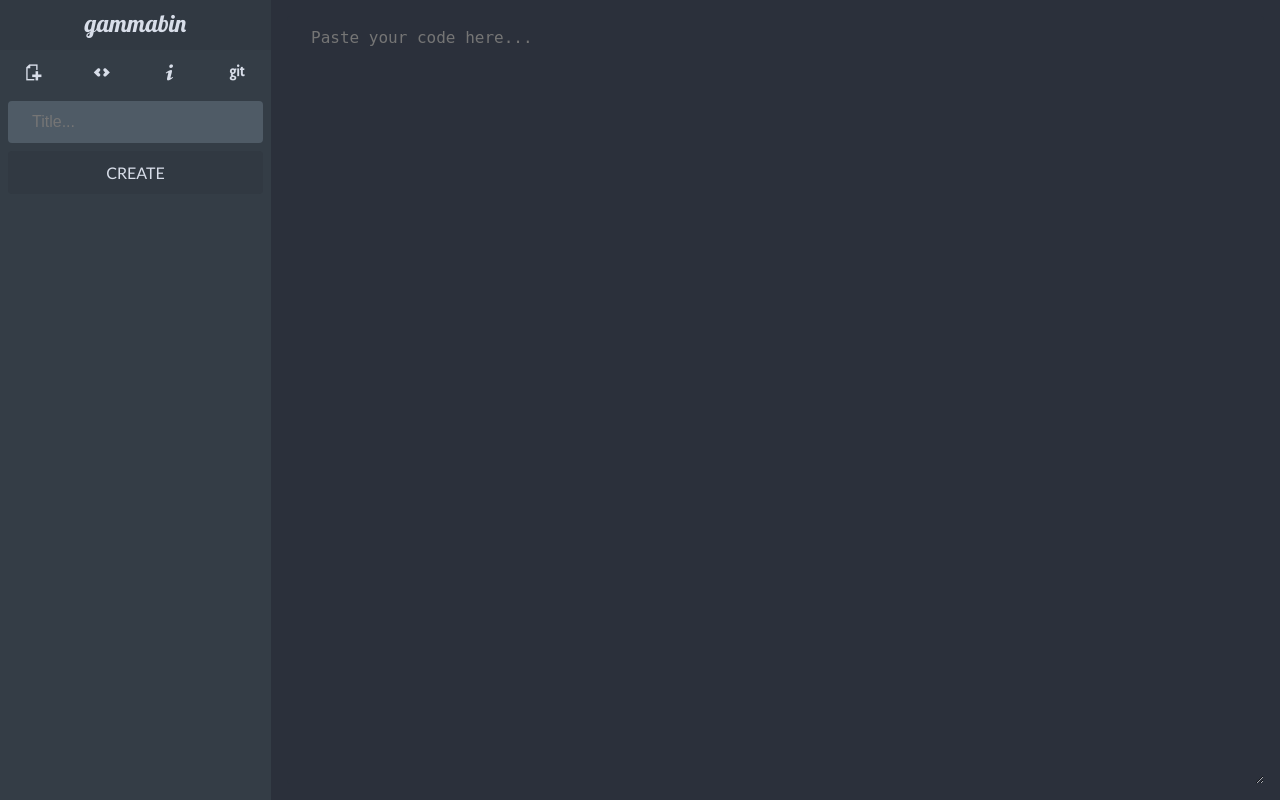
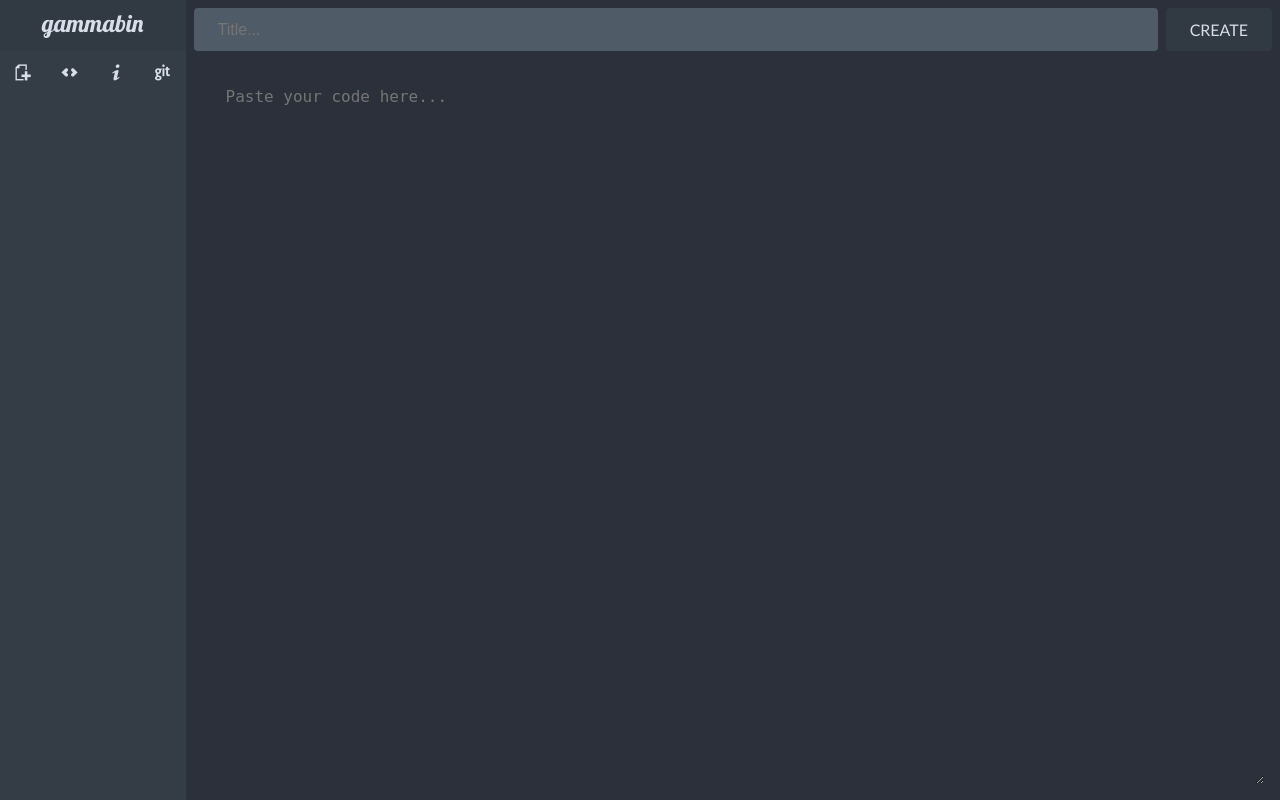
Before and after one commit to nukeop/gammabin, a Flask app: page / in a window 1280 px wide. Run offline with Flask 2, Linux system fonts and the light colour scheme; some libraries are stand-ins or nearby versions.

Commit message:
layout change

```diff
--- a/gammabin/static/css/index.css
+++ b/gammabin/static/css/index.css
@@ -10,7 +10,7 @@
     height: 100%;
     margin: 0;
 
-    flex-flow: row;
+    flex-flow: column;
     flex: 1 1 auto;
 }
 
@@ -18,8 +18,9 @@
 {
     display: flex;
 
-    flex-flow: column;
+    flex-flow: row;
     flex: 0 0 auto;
+    margin: 0.5rem 0;
 }
 
 .paste-content
@@ -46,7 +47,8 @@
 .paste-title
 {
     box-sizing: border-box;
-    margin: 0 .5rem;
+    margin: 0 0 0 0.5rem;
+    flex: 1 1 auto;
 
     background: #4f5b66;
 }
--- a/gammabin/static/css/styles.css
+++ b/gammabin/static/css/styles.css
@@ -16,7 +16,7 @@
     font-family: Lato;
     font-size: 1rem;
 
-    margin: .5rem;
+    margin: 0 .5rem;
     padding: .75rem 1.5rem .75rem;
 
     cursor: pointer;
@@ -83,7 +83,7 @@
     flex-flow: row;
     box-sizing: border-box;
     width:  100%;
-    padding: 0 0 .5rem 0;
+    padding: 0;
     padding-top: 0;
     justify-content: space-between;
 }
--- a/gammabin/templates/base.html
+++ b/gammabin/templates/base.html
@@ -4,7 +4,7 @@
 	<meta charset="UTF-8">
 	<meta name="viewport" content="width=device-width, initial-scale=1">
 
-	<link rel="stylesheet" type="text/css" href="{{ url_for('static', filename='css/styles.css') }}" />
+	<link rel="stylesheet" type="text/css" href="{{ url_for('static', filename='css/styles.css') }}?version=102" />
 	<link rel="stylesheet" type="text/css" href="{{ url_for('static', filename='fonts/fonts.css') }}" />
 	<link rel="stylesheet" type="text/css" href="{{ url_for('static', filename='fonts/icons/css/gammabin.css') }}" />
 
@@ -34,8 +34,6 @@
 					<a href="#"><i class="icon-github-text"></i></a>
 				</div>
 			</div>
-			{% block controls %}
-			{% endblock %}
 		</div>
 
 		<div class="content">
--- a/gammabin/templates/index.html
+++ b/gammabin/templates/index.html
@@ -1,19 +1,15 @@
 {% extends "base.html" %}
 
 {% block head %}
-<link rel="stylesheet" type="text/css" href="{{ url_for('static', filename='css/index.css') }}" />
+<link rel="stylesheet" type="text/css" href="{{ url_for('static', filename='css/index.css') }}?version=110" />
 {% endblock %}
 
-{% block controls %}
+{% block content %}
+<div class="index">
 	<div class="paste-info">
 		<input class="paste-title" type="text" name="paste-title" id="paste-title" placeholder="Title...">
 		<button type="submit">Create</button>
 	</div>
-{% endblock %}
-
-{% block content %}
-<div class="index">
-
 	<div class="paste-content">
 		<textarea class="paste-area" name="paste-content" id="paste-content" rows="10" placeholder="Paste your code here..."></textarea>
 	</div>
```
